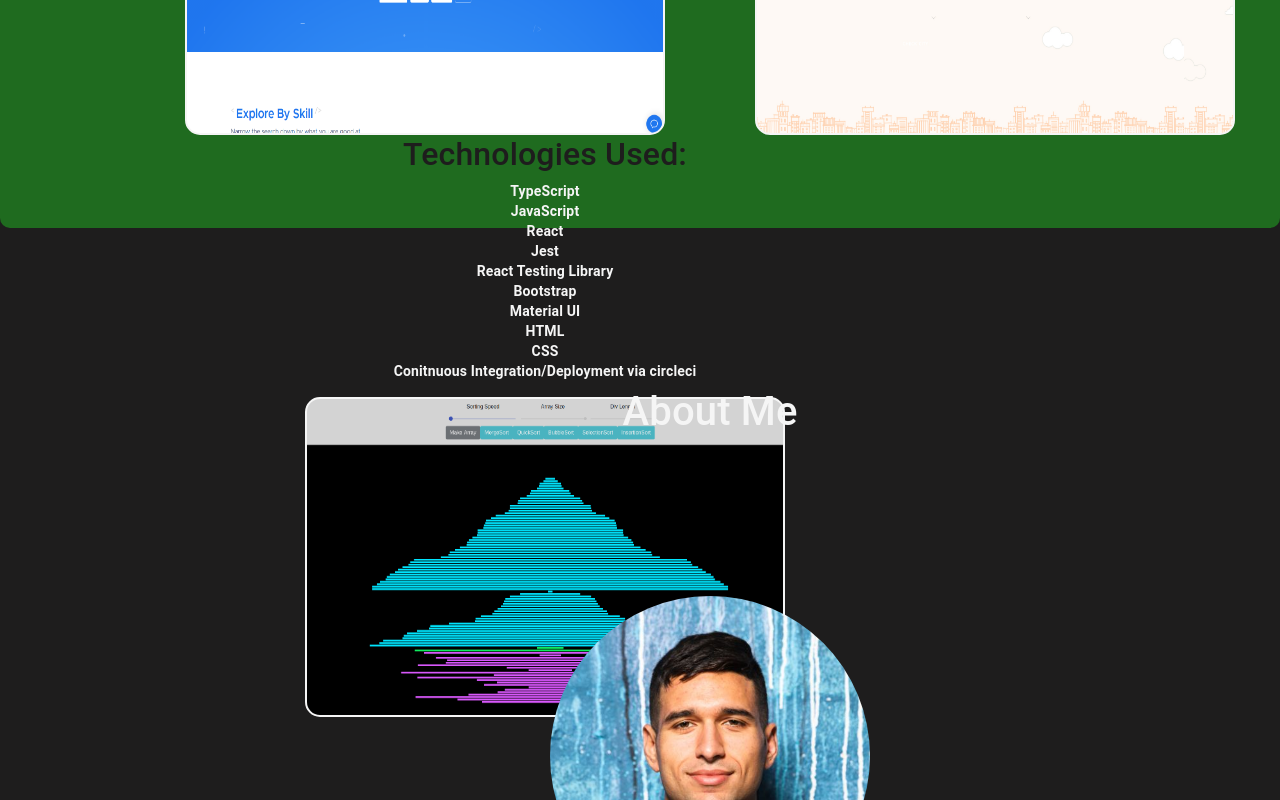
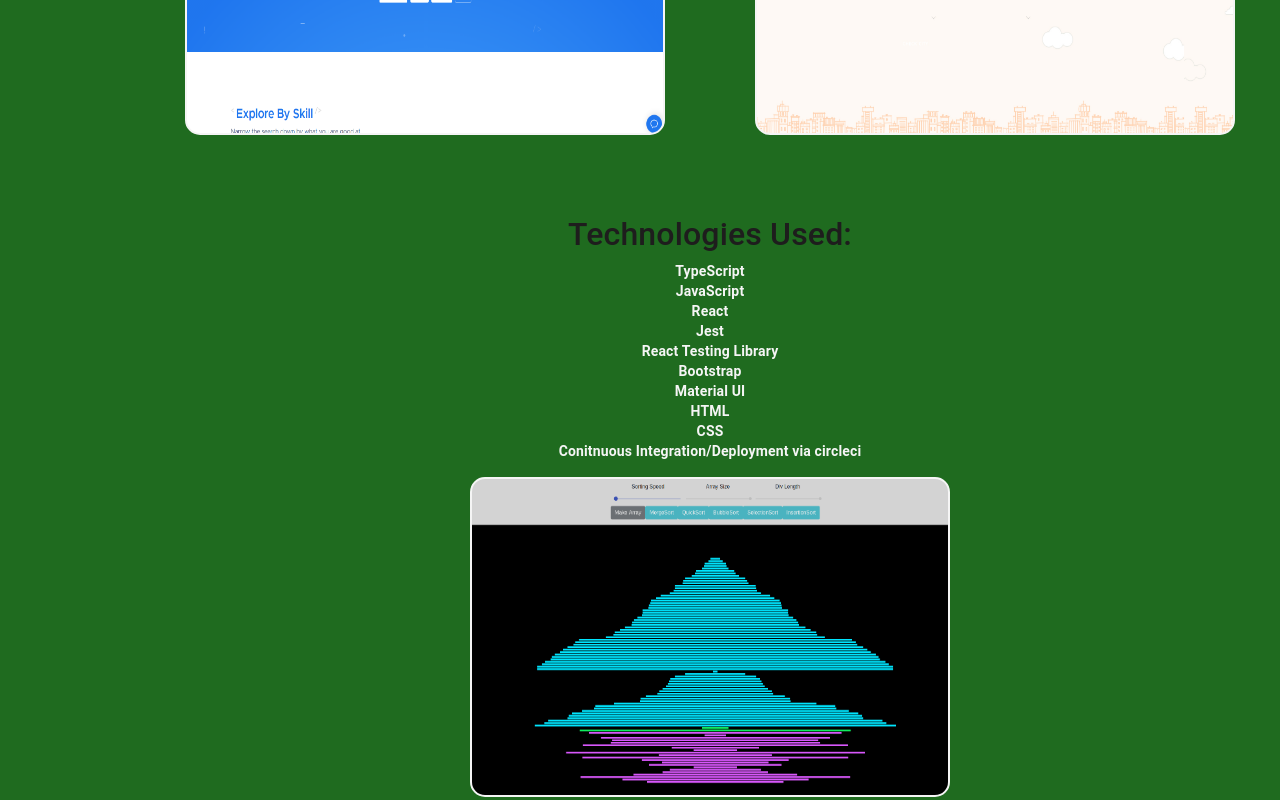
Before and after one commit to ElvisHernandez/Portfolio, a React (Create React App) app: page / in a window 1280 px wide. Shown: the part 2380-3180 px from the top of the page. Built offline with nearby package versions, Linux system fonts and the light colour scheme.

Commit message:
updated projects section and resume

```diff
--- a/src/CONSTANTS/ProjectsConstants.js
+++ b/src/CONSTANTS/ProjectsConstants.js
@@ -53,6 +53,7 @@ const avTechnologies = [
 ];
 
 export const projectsJSON = [
+  [
     {
       image: ssImage,
       description: ssDescription,
@@ -67,6 +68,8 @@ export const projectsJSON = [
       codeLink: aaCodeLink,
       technologies: aaTechnologies,
     },
+  ],
+  [
     {
       image: avImage,
       description: avDescription,
@@ -74,4 +77,5 @@ export const projectsJSON = [
       codeLink: avCodeLink,
       technologies: avTechnologies,
     },
+  ],
 ];
--- a/src/components/Nav/Nav.jsx
+++ b/src/components/Nav/Nav.jsx
@@ -20,7 +20,7 @@ import FaceIcon from "@material-ui/icons/Face";
 import LinkedInIcon from "@material-ui/icons/LinkedIn";
 import GitHubIcon from "@material-ui/icons/GitHub";
 import MenuIcon from "@material-ui/icons/Menu";
-import { makeStyles, useTheme, withStyles } from "@material-ui/core/styles";
+import { makeStyles, withStyles } from "@material-ui/core/styles";
 import styles from "./Nav.module.css";
 import { javascriptPNG } from "../../assets";
 
@@ -122,7 +122,6 @@ const iconHash = {
 function ResponsiveDrawer(props) {
   const { container } = props;
   const classes = useStyles();
-  const theme = useTheme();
   const [mobileOpen, setMobileOpen] = React.useState(false);
 
   const handleDrawerToggle = () => {
--- a/src/pages/Home/Home.jsx
+++ b/src/pages/Home/Home.jsx
@@ -6,8 +6,6 @@ const Home = () => {
   useEffect(() => {
     window.onload = () => {
       const currentViewWidth = window.innerWidth;
-      const widthRange = viewWidthRange(currentViewWidth);
-
       const forceRadius = viewportToForceRadius(currentViewWidth);
       startAnimation(forceRadius);
     };
@@ -27,12 +25,6 @@ const Home = () => {
     if (viewport > 900) return 350;
     else if (viewport > 600) return 250;
     else return 100;
-  }
-
-  function viewWidthRange(width) {
-    if (width > 900) return "lg";
-    else if (width > 600) return "md";
-    else return "sm";
   }
 
   function numberOfParticles(viewportWidth) {
--- a/src/pages/Projects/Projects.jsx
+++ b/src/pages/Projects/Projects.jsx
@@ -8,12 +8,10 @@ const Projects = () => {
     <div className={styles.projectsCanvas}>
       <div id="projects-section" className={styles.projectsIntro}>
         <h1>Projects</h1>
+        {projectsJSON.map((twoProjects) => (
           <div className={styles.projects}>
-          {projectsJSON.map(
-            (
-              { image, description, projectLink, codeLink, technologies },
-              index
-            ) => (
+            {twoProjects.map(
+              ({ image, description, projectLink, codeLink, technologies }) => (
                 <div className={styles.projectsContainer}>
                   <h2 className={styles.technologyText}>Technologies Used:</h2>
                   <ul className={styles.technologies}>
@@ -30,8 +28,8 @@ const Projects = () => {
                 </div>
               )
             )}
-          <br></br>
           </div>
+        ))}
       </div>
     </div>
   );
--- a/src/pages/Projects/Projects.module.css
+++ b/src/pages/Projects/Projects.module.css
@@ -15,7 +15,7 @@
 }
 
 .projectsIntro {
-  height: 45rem;
+  height: 85rem;
   color: whitesmoke;
   /* margin-top: 3.1rem; */
   margin-top: 40rem;
@@ -30,7 +30,10 @@
   display: flex;
   flex-direction: row;
   justify-content: space-around;
-  flex-wrap: wrap;
+}
+
+.projectsContainer {
+  margin-bottom: 5rem;
 }
 
 .project1 {
@@ -61,7 +64,7 @@
 
 @media (max-width: 1100px) {
   .projectsIntro {
-    height: 80rem;
+    height: 120rem;
   }
 
   .projects {
@@ -83,4 +86,8 @@
   .projectsIntro {
     padding: 5rem 0 0 0;
   }
+
+  .projectsContainer {
+    margin-bottom: 0;
+  }
 }
```
Also changed, not shown: src/App.js (+3 -6 lines), 1 other file (tests, documents, lock files or other folders). Lines whose indentation alone changed are shown as unchanged.
